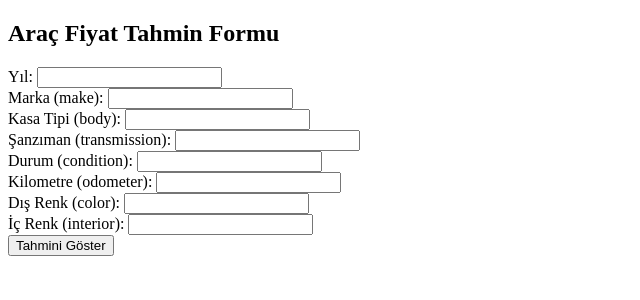
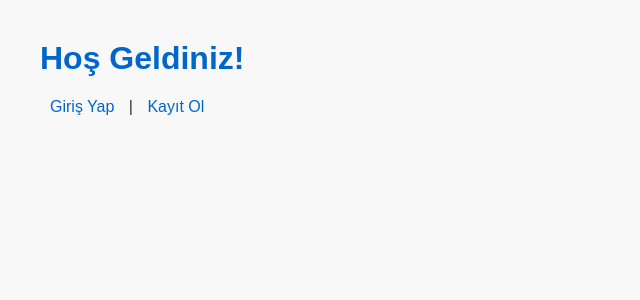
Before and after one commit to kadircangonullu/bitirme, a Flask app: page / in a window 1280 px wide. Shown: the top 300 px of the page, without its empty margins (0-640 px from the left). Run offline with Flask 3, Linux system fonts and the light colour scheme; parts of the project's set-up code (start-up, migrations or seed data) failed here and were passed over.

Commit message:
version 0.11

```diff
--- a/app.py
+++ b/app.py
@@ -1,40 +1,123 @@
-from flask import Flask, request, render_template
+# app.py
+from flask import Flask, render_template, request, redirect, url_for, session, flash
+import pandas as pd
 import joblib
-import pandas as pd
+import sqlite3
+import os
 
 app = Flask(__name__)
+app.secret_key = 'secret-key'  # oturum için
 
-# Eğitilmiş model ve kullanılan sütunlar
-pipeline, selected_columns = joblib.load("car_price_model.pkl")
+# Model ve sütunlar
+pipeline, model_columns = joblib.load("car_price_model.pkl")
 
+# Veri seti örneği (benzer araçlar için)
+df = pd.read_csv("car_prices.csv", on_bad_lines='skip')
+df.columns = df.columns.str.strip().str.lower()
+df = df[model_columns + ["sellingprice"]].dropna().head(50000)
+
+# Kullanıcı veritabanı başlat
+if not os.path.exists("users.db"):
+    conn = sqlite3.connect("users.db")
+    c = conn.cursor()
+    c.execute("CREATE TABLE users (id INTEGER PRIMARY KEY, username TEXT, password TEXT)")
+    conn.commit()
+    conn.close()
+
+# Ana Sayfa
 @app.route('/')
-def home():
+def index():
     return render_template("index.html")
 
-@app.route('/predict', methods=['POST'])
+# Kayıt Ol
+@app.route('/register', methods=['GET', 'POST'])
+def register():
+    if request.method == 'POST':
+        username = request.form['username']
+        password = request.form['password']
+        conn = sqlite3.connect("users.db")
+        c = conn.cursor()
+        c.execute("SELECT * FROM users WHERE username = ?", (username,))
+        if c.fetchone():
+            flash("Kullanıcı adı zaten alınmış.")
+            return redirect(url_for('register'))
+        c.execute("INSERT INTO users (username, password) VALUES (?, ?)", (username, password))
+        conn.commit()
+        conn.close()
+        flash("Kayıt başarılı! Giriş yapabilirsiniz.")
+        return redirect(url_for('login'))
+    return render_template("register.html")
+
+# Giriş Yap
+@app.route('/login', methods=['GET', 'POST'])
+def login():
+    if request.method == 'POST':
+        username = request.form['username']
+        password = request.form['password']
+        conn = sqlite3.connect("users.db")
+        c = conn.cursor()
+        c.execute("SELECT * FROM users WHERE username = ? AND password = ?", (username, password))
+        user = c.fetchone()
+        conn.close()
+        if user:
+            session['username'] = username
+            return redirect(url_for('predict'))
+        else:
+            flash("Hatalı giriş bilgisi.")
+            return redirect(url_for('login'))
+    return render_template("login.html")
+
+# Çıkış Yap
+@app.route('/logout')
+def logout():
+    session.pop('username', None)
+    return redirect(url_for('index'))
+
+# Tahmin Sayfası
+@app.route('/predict', methods=['GET', 'POST'])
 def predict():
-    # Kullanıcıdan gelen veriler
-    input_data = {
-        "year": int(request.form["year"]),
-        "make": request.form["make"],
-        "body": request.form["body"],
-        "transmission": request.form["transmission"],
-        "condition": float(request.form["condition"]),
-        "odometer": float(request.form["odometer"]),
-        "color": request.form["color"],
-        "interior": request.form["interior"],
-        # Eksik sütunlar için varsayılan değerler:
-        "model": "Base",        # örnek default model
-        "trim": "Standard",     # örnek default trim
-        "mmr": 15000.0          # örnek MMR değeri
-    }
+    if 'username' not in session:
+        return redirect(url_for('login'))
 
-    # Modelin beklediği sıraya göre sütunları ayarla
-    input_df = pd.DataFrame([input_data])[selected_columns]
+    if request.method == 'POST':
+        year = int(request.form["year"])
+        make = request.form["make"]
 
-    # Tahmin et
-    predicted_price = pipeline.predict(input_df)[0]
-    return render_template("index.html", prediction=round(predicted_price, 2))
+        # Dinamik MMR tahmini
+        filtered = df[(df["year"] == year) & (df["make"].str.lower() == make.lower())]
+        if not filtered.empty:
+            estimated_mmr = filtered["mmr"].mean()
+        else:
+            estimated_mmr = df["mmr"].mean()  # fallback
+
+        # Tam model girdisi
+        data = {
+            "year": year,
+            "make": make,
+            "body": request.form["body"],
+            "transmission": request.form["transmission"],
+            "condition": float(request.form["condition"]),
+            "odometer": float(request.form["odometer"]),
+            "color": request.form["color"],
+            "interior": request.form["interior"],
+            "model": "Base",
+            "trim": "Standard",
+            "mmr": estimated_mmr
+        }
+
+        input_df = pd.DataFrame([data])[model_columns]
+        predicted_price = pipeline.predict(input_df)[0]
+
+        # Benzer araçlar
+        lower = predicted_price * 0.9
+        upper = predicted_price * 1.1
+        similar = df[(df['sellingprice'] >= lower) & (df['sellingprice'] <= upper)].head(10)
+
+        return render_template("similar_cars.html",
+                               prediction=round(predicted_price, 2),
+                               cars=similar.to_dict(orient="records"))
+
+    return render_template("predict.html")
 
 
 if __name__ == '__main__':
--- a/static/style.css
+++ b/static/style.css
@@ -0,0 +1,71 @@
+body {
+  font-family: Arial, sans-serif;
+  margin: 40px;
+  background-color: #f8f8f8;
+  color: #333;
+}
+
+h1,
+h2,
+h3 {
+  color: #0066cc;
+}
+
+a {
+  color: #0066cc;
+  text-decoration: none;
+  margin: 0 10px;
+}
+
+a:hover {
+  text-decoration: underline;
+}
+
+form {
+  background: white;
+  padding: 20px;
+  border-radius: 8px;
+  max-width: 400px;
+  box-shadow: 0 0 10px rgba(0, 0, 0, 0.1);
+}
+
+input[type="text"],
+input[type="number"],
+input[type="password"] {
+  width: 100%;
+  padding: 8px;
+  margin: 8px 0;
+  border: 1px solid #ccc;
+  border-radius: 4px;
+}
+
+input[type="submit"] {
+  background-color: #0066cc;
+  color: white;
+  padding: 10px 15px;
+  border: none;
+  border-radius: 4px;
+  cursor: pointer;
+}
+
+input[type="submit"]:hover {
+  background-color: #004999;
+}
+
+table {
+  border-collapse: collapse;
+  width: 100%;
+  margin-top: 20px;
+}
+
+table,
+th,
+td {
+  border: 1px solid #ccc;
+  padding: 8px;
+  text-align: left;
+}
+
+th {
+  background-color: #f0f0f0;
+}
--- a/templates/index.html
+++ b/templates/index.html
@@ -1,26 +1,18 @@
 <!DOCTYPE html>
 <html>
   <head>
-    <title>Araç Fiyat Tahmini</title>
+    <title>Ana Sayfa</title>
+    <link rel="stylesheet" href="/static/style.css" />
   </head>
   <body>
-    <h2>Araç Fiyat Tahmin Formu</h2>
-    <form action="/predict" method="post">
-      Yıl: <input type="number" name="year" /><br />
-      Marka (make): <input type="text" name="make" /><br />
-      Kasa Tipi (body): <input type="text" name="body" /><br />
-      Şanzıman (transmission): <input type="text" name="transmission" /><br />
-      Durum (condition):
-      <input type="number" step="0.1" name="condition" /><br />
-      Kilometre (odometer):
-      <input type="number" step="1" name="odometer" /><br />
-      Dış Renk (color): <input type="text" name="color" /><br />
-      İç Renk (interior): <input type="text" name="interior" /><br />
-      <input type="submit" value="Tahmini Göster" />
-    </form>
-
-    {% if prediction %}
-    <h3>Tahmini Satış Fiyatı: ${{ prediction }}</h3>
+    <h1>Hoş Geldiniz!</h1>
+    {% if 'username' in session %}
+    <p>Merhaba, {{ session['username'] }}!</p>
+    <a href="/predict">Tahmin Yap</a> |
+    <a href="/logout">Çıkış Yap</a>
+    {% else %}
+    <a href="/login">Giriş Yap</a> |
+    <a href="/register">Kayıt Ol</a>
     {% endif %}
   </body>
 </html>
```
Also changed, not shown: templates/login.html (+22 -0 lines), templates/predict.html (+22 -0 lines), templates/register.html (+22 -0 lines), templates/similar_cars.html (+25 -0 lines), users.db (added).
